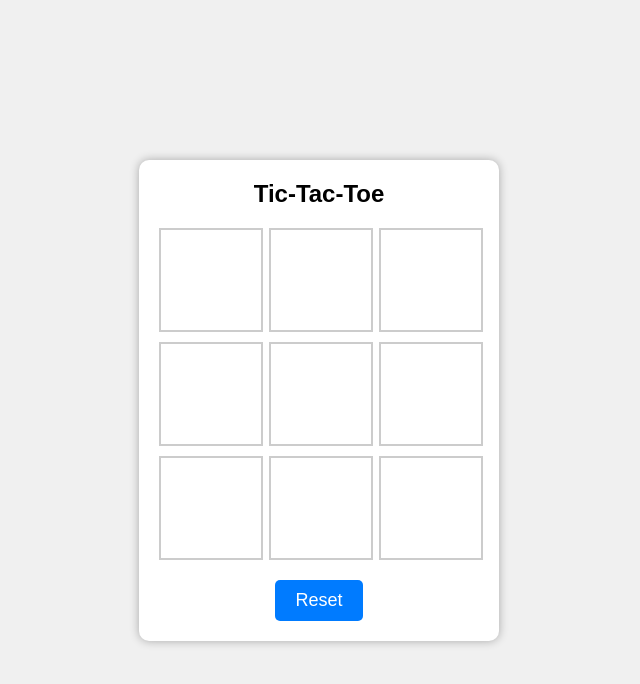
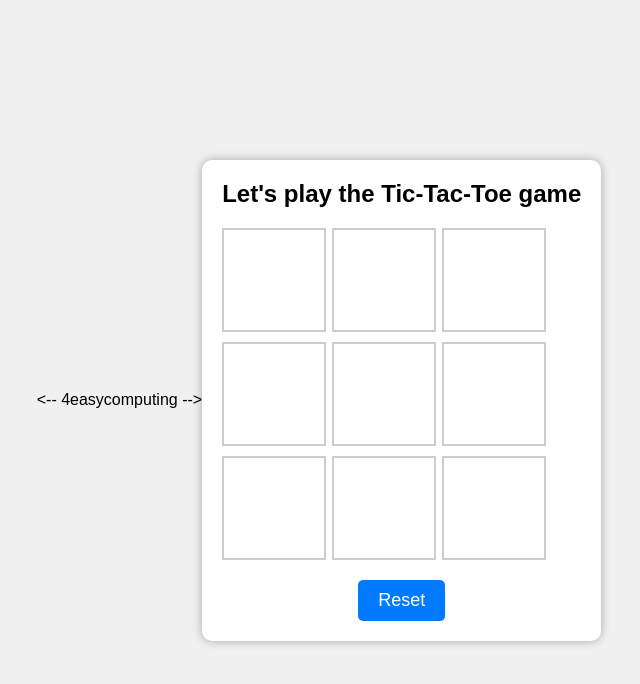
Before and after one commit to 4easycomputing/Tic-Tac-Toe-game, a plain HTML site: page index.html in a window 1280 px wide. Shown: the whole page, without its empty margins (321-961 px from the left). Drawn offline with Linux system fonts and the light colour scheme.

Commit message:
Update index.html

```diff
--- a/index.html
+++ b/index.html
@@ -1,5 +1,6 @@
 <!DOCTYPE html>
 <html lang="en">
+    <-- 4easycomputing -->
 <head>
     <meta charset="UTF-8">
     <meta name="viewport" content="width=device-width, initial-scale=1.0">
@@ -7,8 +8,8 @@
     <title>Tic-Tac-Toe</title>
 </head>
 <body>
-    <div class="game-container">
-        <h1>Tic-Tac-Toe</h1>
+    <div class="the game-container">
+        <h1>Let's play the Tic-Tac-Toe game</h1>
         <div id="board" class="board">
             <!-- The game board will be generated here using JavaScript -->
         </div>
```
